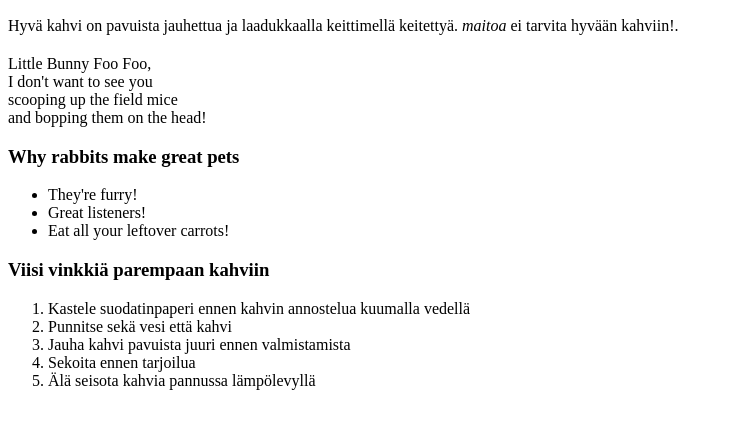
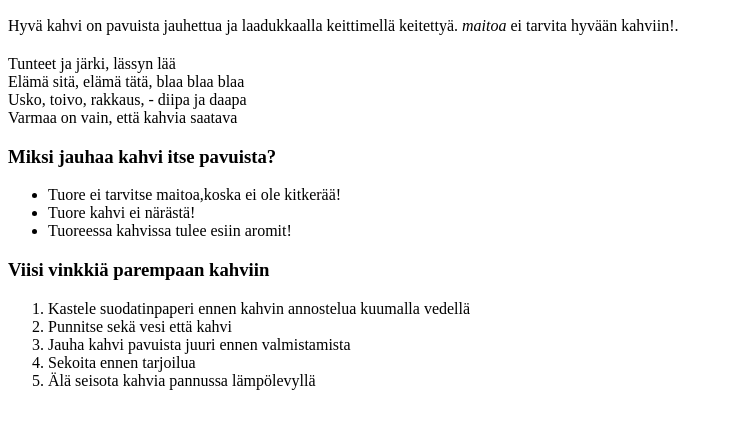
Before and after one commit to salomirka/salomirka.github.io, a plain HTML site: page index.html in a window 1280 px wide. Shown: the part 286-714 px from the top of the page, without its empty margins (0-733 px from the left). Drawn offline with Linux system fonts and the light colour scheme.

Commit message:
Update index.html

```diff
--- a/index.html
+++ b/index.html
@@ -23,18 +23,18 @@
 
     <h2></h2>
 
-    <p>Little Bunny Foo Foo, <br>
-I don't want to see you <br>
-scooping up the field mice <br>
-and bopping them on the head!</p>
+    <p>Tunteet ja järki, lässyn lää <br>
+Elämä sitä, elämä tätä, blaa blaa blaa <br>
+Usko, toivo, rakkaus, - diipa ja daapa <br>
+Varmaa on vain, että kahvia saatava</p>
 
 
-    <h3>Why rabbits make great pets</h3>
+    <h3>Miksi jauhaa kahvi itse pavuista?</h3>
 
     <ul>
-        <li>They're furry!</li>
-        <li>Great listeners!</li>
-        <li>Eat all your leftover carrots!</li>
+        <li>Tuore ei tarvitse maitoa,koska ei ole kitkerää!</li>
+        <li>Tuore kahvi ei närästä!</li>
+        <li>Tuoreessa kahvissa tulee esiin aromit!</li>
     </ul>
 
     <h3>Viisi vinkkiä parempaan kahviin</h3>
```
